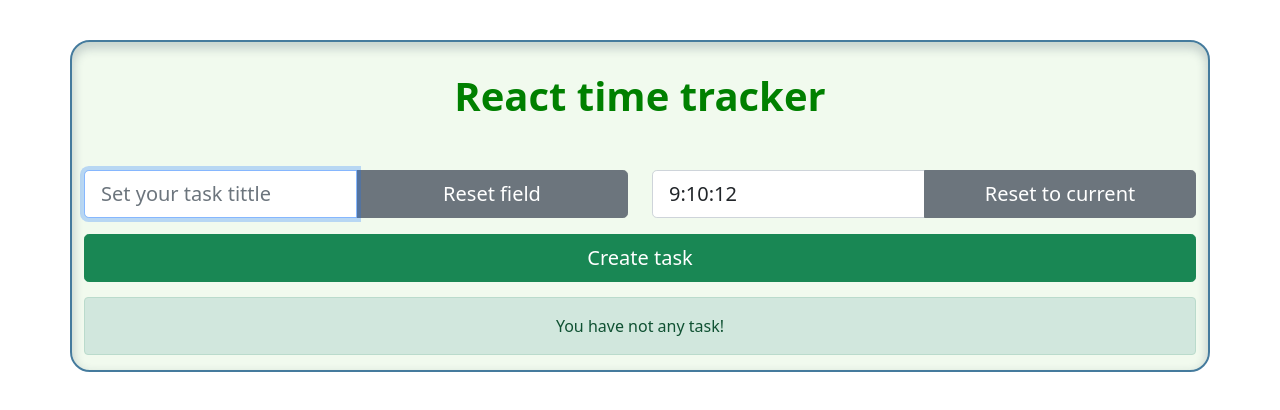
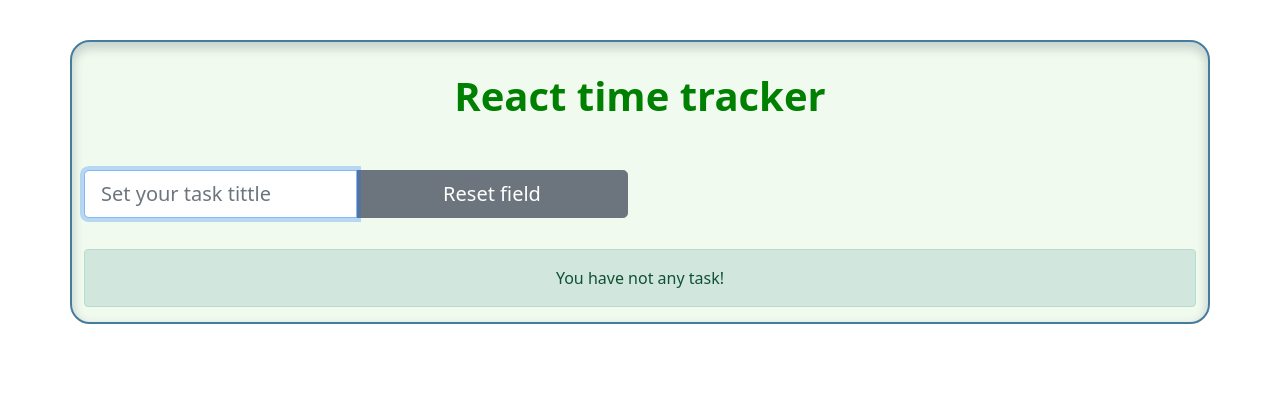
Before and after one commit to dilovskyi/timetracker, a React (Create React App) app: page / in a window 1280 px wide. Shown: the top 410 px of the page. Built offline with nearby package versions, Linux system fonts and the light colour scheme.

Commit message:
Fixed TaskForm component. Add new task after Enter press

```diff
--- a/src/components/TaskForm/TaskForm.js
+++ b/src/components/TaskForm/TaskForm.js
@@ -5,18 +5,17 @@ import { addTask } from "../../redux/actions/taskList";
 import { resetTaskTitle } from "../../redux/actions/taskTitleInput";
 
 import TaskTitleInput from "./TaskTitleInput/TaskTitleInput";
-import TaskTimeInput from "./TaskTimeInput/TaskTimeInput";
 
 function TaskForm({ addTask, taskTitle, time, resetTaskTitle }) {
   const titleInput = useRef(null);
-  const timeInput = useRef(null);
-  const createButton = useRef(null);
 
   const pressedInput = (e) => {
     if (e.target === titleInput.current && e.charCode === 13) {
-      timeInput.current.focus();
-    } else if (e.target === timeInput.current && e.charCode === 13) {
-      createButton.current.focus();
+      e.preventDefault();
+      if (e.code === "Enter") {
+        addTask(taskTitle, time);
+        resetTaskTitle();
+      }
     }
   };
 
@@ -27,37 +26,6 @@ function TaskForm({ addTask, taskTitle, time, resetTaskTitle }) {
           <div className="input-group mb-3 input-group-lg">
             <TaskTitleInput titleRef={titleInput} />
           </div>
-        </div>
-        <div className="col-12 col-lg-6 ">
-          <div className="input-group mb-3 input-group-lg">
-            <TaskTimeInput timeRef={timeInput} />
-          </div>
-        </div>
-      </div>
-
-      <div className="row">
-        <div className="d-grid col-12">
-          <button
-            ref={createButton}
-            className="btn btn-lg btn-success"
-            type="button"
-            onClick={(e) => {
-              e.preventDefault();
-              resetTaskTitle();
-              if (e.type === "click") {
-                addTask(taskTitle, time);
-              }
-            }}
-            onKeyPress={(e) => {
-              e.preventDefault();
-              resetTaskTitle();
-              if (e.code === "Enter") {
-                addTask(taskTitle, time);
-              }
-            }}
-          >
-            Create task
-          </button>
         </div>
       </div>
     </form>
```
